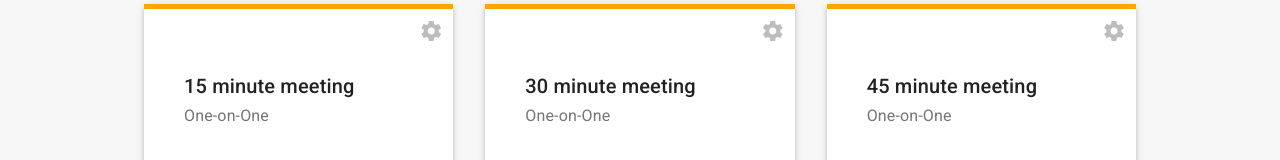
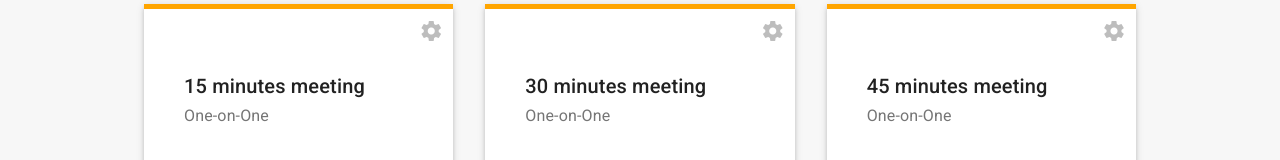
Before and after one commit to hatchways/team-phoenix, a React (Create React App) app in the folder client/: page /dashboard in a window 1280 px wide. Shown: the part 352-512 px from the top of the page. Built offline with nearby package versions, Linux system fonts and the light colour scheme.

Commit message:
fixed typo

```diff
--- a/client/src/Component/MeetingComponent/MeetingComponent.js
+++ b/client/src/Component/MeetingComponent/MeetingComponent.js
@@ -134,7 +134,7 @@ const MeetingComponent = () => {
                   </Grid>
                   <Grid className={classes.meeting_body}>
                     <Typography variant="h6">
-                      {meeting.duration} minute meeting
+                      {meeting.duration} minutes meeting
                     </Typography>
                     <Typography variant="subtitle1" color="primary">
                       {meeting.type}
```
